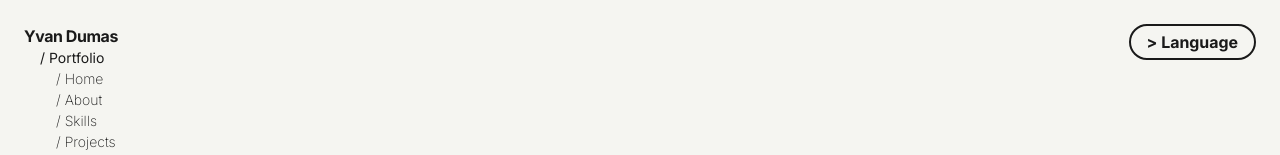
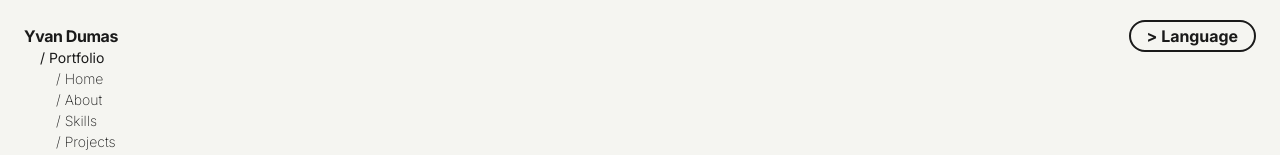
Before and after one commit to Yvan-Dumas/Portfolio, a React (Vite) app: page / in a window 1280 px wide. Shown: the top 155 px of the page. Built offline with nearby package versions, Linux system fonts and the light colour scheme.

Commit message:
Changed button

```diff
--- a/src/components/Navbar.jsx
+++ b/src/components/Navbar.jsx
@@ -1,6 +1,6 @@
 import gsap from "gsap";
 import { ScrollToPlugin } from "gsap/ScrollToPlugin";
-import Button from "./Button";
+import ScrollButton from "./ScrollButton";
 
 gsap.registerPlugin(ScrollToPlugin);
 
@@ -37,12 +37,11 @@ export default function Navbar() {
                         </li>
                     ))}
                 </ul>
-
             </div>
 
             {/* right part: language btn */}
             <div className="pointer-events-auto">
-                <Button content={"> Language"}/>
+                <ScrollButton content={"> Language"}/>
             </div>
         </nav>
     );
```
